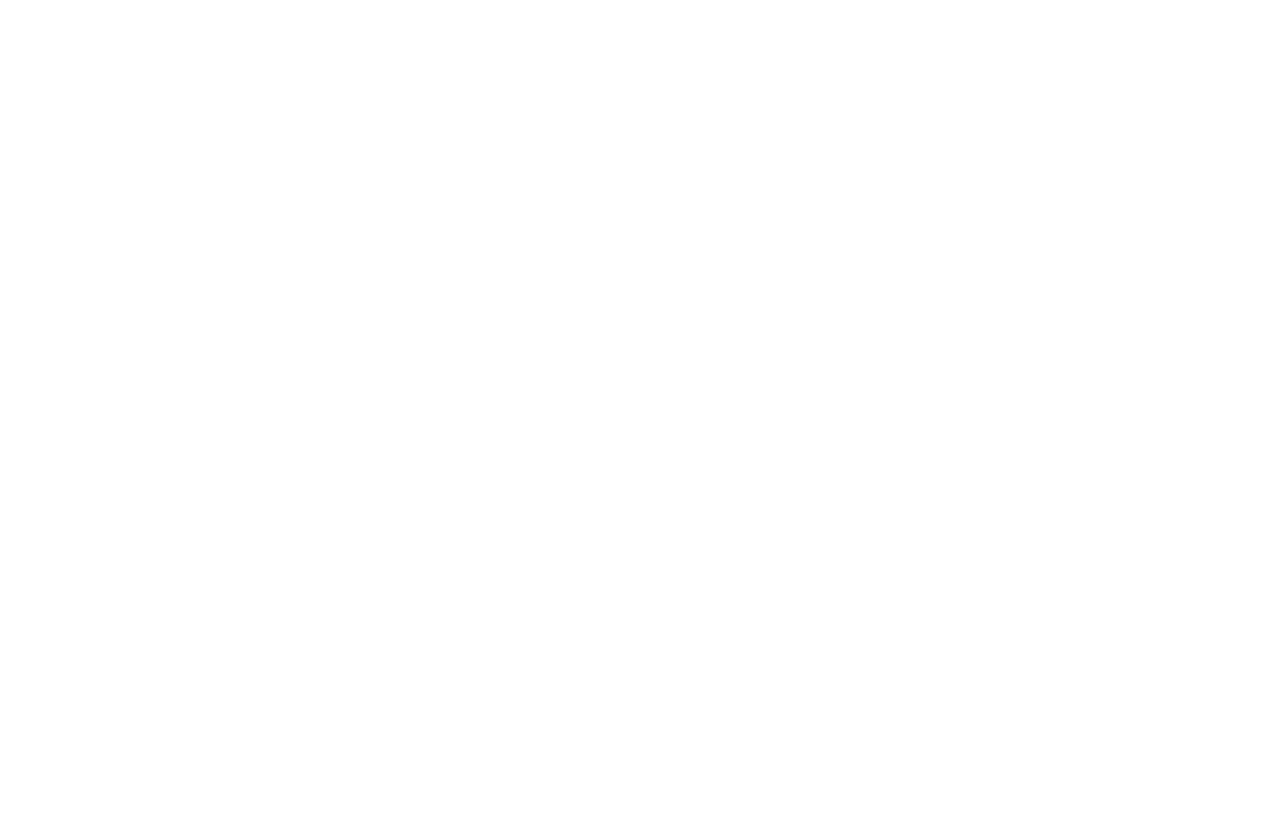
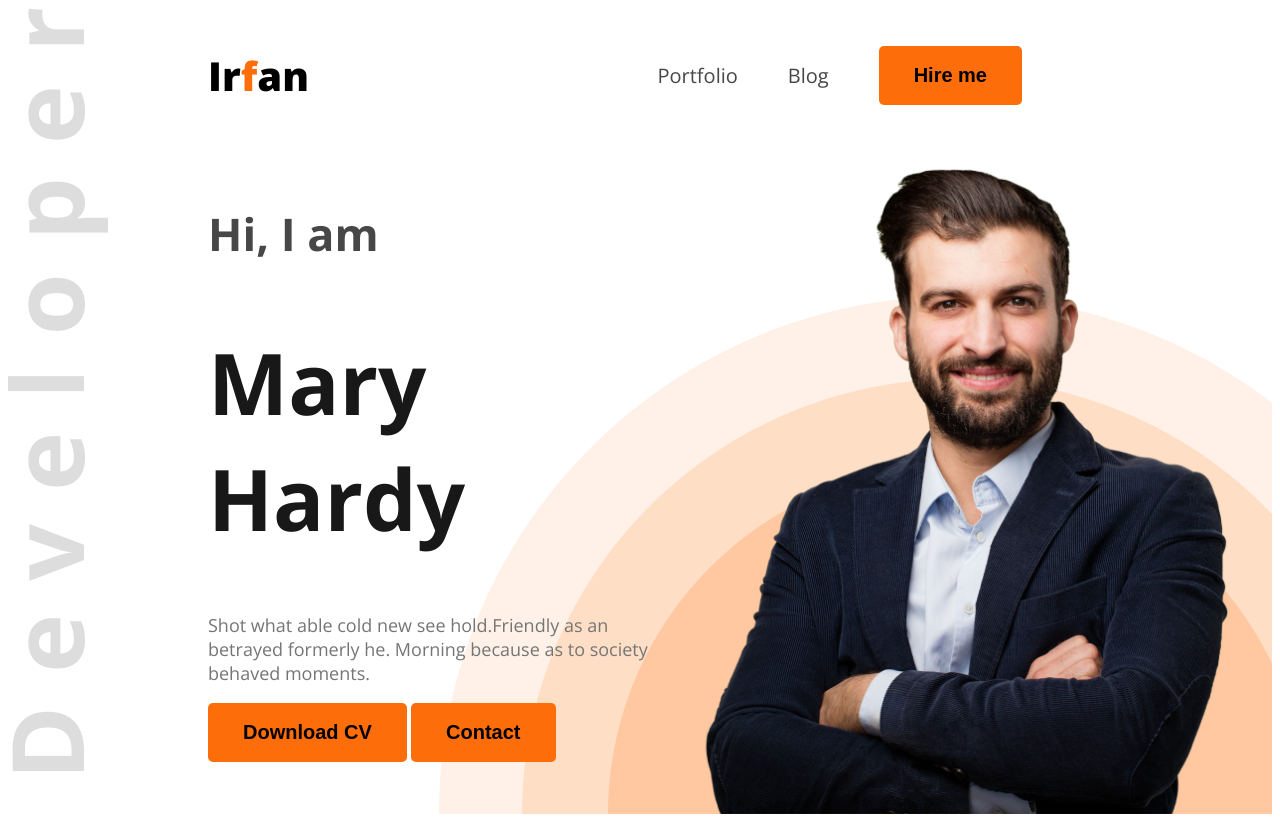
Before and after one commit to irfanweb308/web-dev-portfolio, a plain HTML site: page index.html in a window 1280 px wide. Before the commit the page ends 800 px from the top, so only its background shows below. Drawn offline with nearby package versions, Linux system fonts and the light colour scheme.

Commit message:
added banner and image

```diff
--- a/index.html
+++ b/index.html
@@ -1,12 +1,42 @@
 <!DOCTYPE html>
 <html lang="en">
+
 <head>
     <meta charset="UTF-8">
     <meta name="viewport" content="width=device-width, initial-scale=1.0">
     <title>Portfolio</title>
+    <link rel="preconnect" href="https://fonts.googleapis.com">
+    <link rel="preconnect" href="https://fonts.gstatic.com" crossorigin>
+    <link
+        href="https://fonts.googleapis.com/css2?family=Open+Sans:ital,wght@0,300..800;1,300..800&family=Work+Sans:ital,wght@0,100..900;1,100..900&display=swap"
+        rel="stylesheet">
+    <link rel="stylesheet" href="styles/portfolio.css">
 </head>
-<body>
-    <header>
+
+<body class="open-sans-normal">
+    <header class="header">
+        <nav>
+            <h3 class="title">Ir<span class="title-color">f</span>an</h3>
+            <ul>
+                <li><a class="dark-2" href="">Portfolio</a></li>
+                <li><a class="dark-2" href="">Blog</a></li>
+                <li><a href=""><button class="btn-primary">Hire me</button> </a></li>
+            </ul>
+        </nav>
+
+        <div class="banner">
+            <div class="banner-content">
+                <h4 class="banner-greetings dark-2">Hi, I  am</h4>
+                <h1 class="banner-title dark-1">Mary Hardy</h1>
+                <p class="banner-description dark-3">
+                    Shot what able cold new see hold.Friendly as an betrayed formerly he. Morning because as to society behaved moments.
+                </p>
+                <button class="btn-primary">Download CV</button>
+                <button class="btn-primary">Contact</button>
+
+            </div>
+            <img class="banner-profile-picture" src="images/hardy.png" alt="">
+        </div>
 
     </header>
     <main>
@@ -16,4 +46,5 @@
 
     </footer>
 </body>
+
 </html>
--- /dev/null
+++ b/styles/portfolio.css
@@ -0,0 +1,102 @@
+ .open-sans-normal {
+     font-family: "Open Sans", serif;
+     font-optical-sizing: auto;
+     font-style: normal;
+     font-variation-settings:
+         "wdth" 100;
+ }
+
+
+ /* Header */
+ .header{
+    background-image: url('../images/developer.png'), url('../images/header_bg.png');
+    background-repeat: no-repeat;
+    background-position: top left, bottom right ;
+ }
+
+ /* shared style */
+
+ .title-color {
+     color: #FD6E0A;
+ }
+
+ .dark-1 {
+     color: #181818;
+ }
+
+ .dark-2 {
+     color: #474747;
+ }
+
+ .dark-3 {
+     color: #757575;
+ }
+
+ .btn-primary {
+     background-color: #FD6E0A;
+     font-weight: bold;
+     font-size: 20px;
+     border: none;
+     padding: 18px 35px;
+     border-radius: 5px;
+ }
+
+ /* nav style */
+
+ nav {
+     display: flex;
+     align-items: center;
+     justify-content: space-between;
+     margin: 0px 200px;
+ }
+
+ nav ul {
+     display: flex;
+     align-items: center;
+ }
+
+ .title {
+     font-weight: 800;
+     font-size: 40px;
+ }
+
+ nav ul li {
+     list-style: none;
+     margin-right: 50px;
+ }
+
+ nav li a {
+     text-decoration: none;
+     font-size: 20px;
+ }
+
+
+ /* Banner */
+
+ .banner{
+    display: flex;
+    justify-content: space-between;
+    margin: 0px 35px 0px 200px;
+ }
+ .banner-content{
+    max-width: 580px;
+ }
+
+ .banner-greetings {
+     font-weight: 600px;
+     font-size: 45px;
+
+ }
+
+ .banner-title {
+     font-weight: bold;
+     font-size: 85px;
+ }
+ .banner-description{
+    font-weight: 400px;
+    font-size: 18px;
+ }
+ .banner-profile-picture{
+    width: 580px;
+
+ }
```
